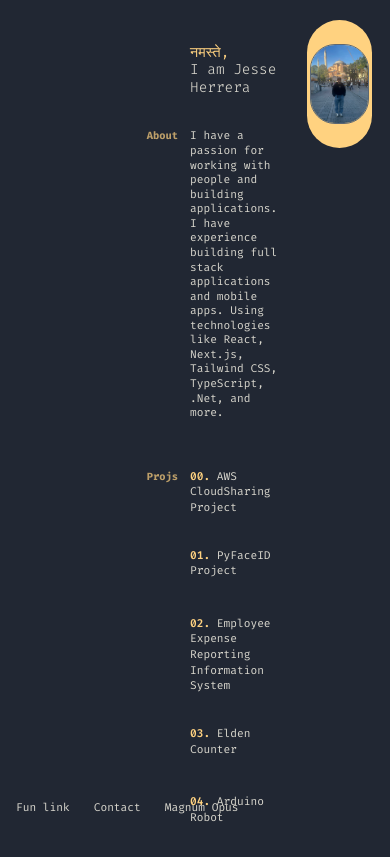
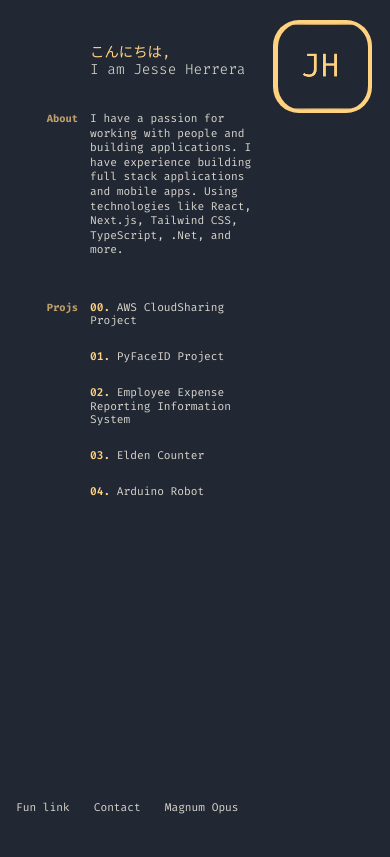
Before and after one commit to saintsjh/PortfolioWebsite, a Next.js app: page / in a window 390 px wide. Built offline with nearby package versions, Linux system fonts and the light colour scheme.

Commit message:
mobile integration

```diff
--- a/package.json
+++ b/package.json
@@ -12,7 +12,8 @@
     "@dimforge/rapier2d": "^0.17.3",
     "next": "15.3.3",
     "react": "^19.0.0",
-    "react-dom": "^19.0.0"
+    "react-dom": "^19.0.0",
+    "react-responsive": "^10.0.1"
   },
   "devDependencies": {
     "@eslint/eslintrc": "^3",
--- a/src/app/globals.css
+++ b/src/app/globals.css
@@ -191,9 +191,26 @@ li.list-item {
   gap: 1rem;
 }
 
+@media (max-width: 768px){
+.main-content-container {
+  margin-left: 10px;
+  margin-top: 60px;
+  display: flex;
+  flex-direction: column;
+  gap: 1rem;
+}}
+
 .text-content {
   flex: 2.5;
   padding-left: 100px;
+}
+
+@media (max-width: 768px){
+  .text-content {
+    flex: 1.0;
+    padding-left: 0px;
+  }
+
 }
 
 .image-content {
@@ -205,13 +222,38 @@ li.list-item {
   padding: 10px; /* Creates space around the image */
   border-radius: 57px; /* Slightly larger than the image's border-radius */
 }
+/* The following media queries are being removed because they conflict with the main mobile styles at the end of the file. */
+/*
+@media (max-width: 768px){
+  .image-content {
+    justify-content: center;
+    flex: 1;
+    padding: 0;
+    background-color: transparent;
+    border-radius: 10px;
+  }
+}
+@media (max-width:768px){
+  .profile-image {
+    width: 100%;
+    height: 100%;
+    object-fit: cover;
+    border-radius: 18px;
+    border: 2px solid var(--ayu-fg);
+    transition: all 0.3s ease-in-out;
+  }
 
+  .profile-image:hover {
+    box-shadow: 0 0 0px 0px var(--ayu-cyan);
+  }
+}
+*/
 .profile-image {
   width: 100%;
   height: 100%;
   object-fit: cover;
   border-radius: 50px;
-  border: 1px solid var(--ayu-comment);
+  border: 0px solid var(--ayu-comment);
   transition: all 0.3s ease-in-out;
 }
 
@@ -311,16 +353,27 @@ li.list-item {
   }
 
   .image-content {
-    flex: 1; /* Keep the same proportions */
-    max-width: 120px; /* Much smaller image */
-    max-height: 120px;
-    padding: 4px; /* Smaller padding */
+    /* Consolidated and updated styles for the mobile image container */
+    flex: none; /* Prevent the container from growing */
+    width: fit-content; /* Shrink-wrap the container to its content */
+    height: fit-content; /* Allow height to be determined by content */
+    padding: 3px 4.5px; /* Use different vertical (2px) and horizontal (4px) padding to create even spacing */
+    background-color: var(--ayu-orange); /* Set the requested background */
+    border-radius: 26px; /* Image radius (24px) + vertical padding (2px) */
+    align-self: flex-start; /* Move to top of flex container */
   }
 
   .profile-image {
-    max-width: 100%;
-    height: auto;
-    border-radius: 25px !important; /* Smaller border radius */
+    /* Consolidated and updated styles for the mobile image */
+    width: 90px;
+    height: 87px;
+    object-fit: cover;
+    border-radius: 24px;
+    transition: all 0.3s ease-in-out;
+  }
+
+  .profile-image:hover {
+    box-shadow: none; /* Remove hover shadow on mobile */
   }
 
   .main-heading {
@@ -365,7 +418,8 @@ li.list-item {
   }
 
   .activate-button {
-    top: 40%;
+    top: 1rem;
+    left: 1rem;
     padding: 0.75rem 1.25rem;
     font-size: 0.8rem;
     min-height: 40px;
@@ -383,20 +437,20 @@ li.list-item {
 
   /* Smaller list items but still touch-friendly */
   .list-item {
-    margin-top: 0.75rem;
-    line-height: 1.4;
+    margin-top: 0;
+    line-height: 1.2;
   }
 
   .list-item a {
-    padding: 0.5rem 0;
+    padding: 0.2rem 0;
     font-size: 0.7rem;
-    min-height: 36px;
+    min-height: auto;
     display: block;
   }
 
   /* Scale down physics characters */
   .physics-character {
-    font-size: 0.7rem;
+    font-size: 0.6rem;
   }
 
   .physics-character.main-heading {
@@ -404,7 +458,7 @@ li.list-item {
   }
 
   .physics-character.list-item {
-    font-size: 0.7rem;
+    font-size: 0.6rem;
   }
 }
 
@@ -413,3 +467,12 @@ li.list-item {
   color: var(--ayu-orange);
   font-weight: 600;
 }
+
+/* Override for the physics blueprint to allow text wrapping during measurement */
+.physics-blueprint .main-heading {
+  display: block;
+}
+
+.physics-blueprint .section-body p {
+  display: block;
+}
--- a/src/app/home-content.ts
+++ b/src/app/home-content.ts
@@ -30,8 +30,13 @@ interface ImageContent {
   src: string;
   alt: string;
 }
+interface ImageContent2 {
+  type: 'image2';
+  src: string;
+  alt: string;
+}
 
-export type HomeContentItem = SectionContent | ImageContent | ListItemContent;
+export type HomeContentItem = SectionContent | ImageContent | ListItemContent | ImageContent2;
 
 // Collection of "Hello" greetings in different languages
 export const greetings = [
@@ -84,6 +89,7 @@ export const homeContent: HomeContentItem[] = [
       text3: 'technologies like React, Next.js, Tailwind CSS, TypeScript, .Net, and more.'
     },
   },
+
   { type: 'listItem', heading: 'Projs.', text: '00. AWS CloudSharing Project', href: 'https://github.com/saintsjh/AwsCloudSharing' },
   { type: 'listItem', heading: 'Projs.', text: '01. PyFaceID Project', href: 'https://github.com/saintsjh/PyFaceID' },
   { type: 'listItem', heading: 'Projs.', text: '02. Employee Expense Reporting Information System', href: '' },
@@ -94,4 +100,9 @@ export const homeContent: HomeContentItem[] = [
     src: '/imgs/IMG_2635.jpeg',
     alt: 'Jesse Herrera',
   },
+  {
+    type: 'image2',
+    src: '/imgs/JH(2).png',
+    alt: 'Jesse Herrera',
+  }
 ];
--- a/src/app/page.tsx
+++ b/src/app/page.tsx
@@ -1,11 +1,22 @@
+'use client';
+
 import Link from "next/link";
 import Image from "next/image";
 import TypingEffect from "@/components/TypingEffect";
 import { homeContent, getRandomGreeting } from './home-content'; // Import the content data
+import { useMediaQuery } from 'react-responsive';
+import { useState, useEffect } from 'react';
 
 export default function Home() {
-  // Get random greeting on component render
   const randomHello = getRandomGreeting();
+  const [isMounted, setIsMounted] = useState(false);
+  const isMobile = useMediaQuery({ query: '(max-width: 768px)' });
+
+  useEffect(() => {
+    setIsMounted(true);
+  }, []);
+
+  const image = (isMounted && isMobile) ? '/imgs/JH(2).png' : '/imgs/IMG_2635.jpeg';
 
   return (
     <main>
@@ -54,7 +65,6 @@ export default function Home() {
             }
             return null;
           })}
-          {/* Render the Projects List Separately */}
           <div className="content-section">
             <div className="section-heading" style={{
               color: 'var(--ayu-orange)',
@@ -66,7 +76,6 @@ export default function Home() {
               <ul>
                 {homeContent.map((item, index) => {
                   if (item.type === 'listItem') {
-                    // Extract number and project name
                     const match = item.text.match(/^(\d+\.\s)(.+)$/);
                     const number = match ? match[1] : '';
                     const projectName = match ? match[2] : item.text;
@@ -92,14 +101,8 @@ export default function Home() {
             </div>
           </div>
         </div>
-        {/* Render the Image */}
         <div className="image-content">
-          {homeContent.map((item, index) => {
-            if (item.type === 'image') {
-              return <Image key={index} className="profile-image" src={item.src} alt={item.alt} width={500} height={500} />;
-            }
-            return null;
-          })}
+          <Image src={image} className="profile-image" alt="Jesse Herrera" width={500} height={500} />
         </div>
       </div>
     </main>
--- a/src/components/CharacterPhysics.tsx
+++ b/src/components/CharacterPhysics.tsx
@@ -1,8 +1,9 @@
 'use client';
 
-import { useState, useEffect, useRef, useLayoutEffect } from 'react';
+import { useState, useEffect, useRef, useLayoutEffect, useMemo } from 'react';
 import Image from 'next/image';
 import { HomeContentItem, getRandomGreeting } from '@/app/home-content';
+import { useMediaQuery } from 'react-responsive';
 
 // --- TYPE DEFINITIONS ---
 
@@ -34,7 +35,7 @@ interface CharacterPhysicsProps {
 // --- UTILITY FUNCTION ---
 
 // Deconstructs the page content into a flat list of characters and images.
-const deconstructContent = (content: HomeContentItem[], randomHello: string): DeconstructedItem[] => {
+const deconstructContent = (content: HomeContentItem[], randomHello: string, isMobile: boolean): DeconstructedItem[] => {
   const deconstructed: DeconstructedItem[] = [];
 
   content.forEach(item => {
@@ -64,6 +65,22 @@ const deconstructContent = (content: HomeContentItem[], randomHello: string): De
           });
         }
       } else if (item.body.type === 'paragraph') {
+        if (isMobile) {
+          const mobileLines = [
+            "I have a passion for working with people",
+            "and building applications. I have",
+            "experience building full stack",
+            "applications and mobile apps. Using",
+            "technologies like React, Next.js,",
+            "Tailwind CSS, TypeScript, .Net, and more."
+          ];
+          mobileLines.forEach((line, index) => {
+            line.split('').forEach(char => deconstructed.push({ type: 'char', char, style: 'paragraph' }));
+            if (index < mobileLines.length - 1) {
+              deconstructed.push({ type: 'char', char: '\n', style: 'paragraph' });
+            }
+          });
+        } else {
           const { text, text2, text3 } = item.body;
           text.split('').forEach(char => deconstructed.push({ type: 'char', char, style }));
           if (text2) {
@@ -71,6 +88,7 @@ const deconstructContent = (content: HomeContentItem[], randomHello: string): De
           }
           if (text3) {
             text3.split('').forEach(char => deconstructed.push({ type: 'char', char, style }));
+          }
         }
       }
     } else if (item.type === 'listItem') {
@@ -114,19 +132,28 @@ const CharacterPhysics: React.FC<CharacterPhysicsProps> = ({ content }) => {
   const containerRef = useRef<HTMLDivElement>(null);
   const mousePos = useRef({ x: 0, y: 0 });
   const animationFrameId = useRef<number | null>(null);
+  const isMobile = useMediaQuery({ query: '(max-width: 768px)' });
+  const [isMounted, setIsMounted] = useState(false);
+  const [randomHello, setRandomHello] = useState('');
 
-  // Get a single random greeting and store it in a ref so it's consistent.
-  const randomHello = useRef(getRandomGreeting()).current;
+  useEffect(() => {
+    setIsMounted(true);
+    setRandomHello(getRandomGreeting());
+  }, []);
 
   // Extract the image from the content to be rendered separately.
-  const imageItem = content.find(item => item.type === 'image');
+  const imageItem = (isMounted && isMobile) ? '/imgs/JH(2).png' : '/imgs/IMG_2635.jpeg';
 
   // Memoize the deconstructed content to avoid re-computation.
-  const deconstructed = useRef(deconstructContent(content, randomHello)).current;
+  // CRITICAL: Only deconstruct AFTER the random greeting is set on the client.
+  const deconstructed = useMemo(() => {
+    if (!isMounted || !randomHello) return [];
+    return deconstructContent(content, randomHello, isMobile);
+  }, [isMounted, content, randomHello, isMobile]);
 
   // Phase 1: Measure the layout, then set the state to 'settled'.
   useLayoutEffect(() => {
-    if (physicsState !== 'measuring') return;
+    if (physicsState !== 'measuring' || deconstructed.length === 0) return;
 
     // Wait for fonts and give a minimal delay for any final CSS layout shifts.
     document.fonts.ready.then(() => {
@@ -136,14 +163,15 @@ const CharacterPhysics: React.FC<CharacterPhysicsProps> = ({ content }) => {
         const containerRect = containerRef.current.getBoundingClientRect();
         const measuredObjects: PhysicsObject[] = [];
         const elements = layoutRef.current.querySelectorAll('[data-id]');
+        const mobileYOffset = isMobile ? 50 : 0; // Add 50px offset on mobile
+        const mobileXOffset = isMobile ? -45 : 0; // Add -20px offset on mobile
 
         elements.forEach(element => {
           const id = parseInt(element.getAttribute('data-id')!, 10);
           const rect = element.getBoundingClientRect();
 
-          // CRITICAL FIX: Convert absolute viewport coordinates to coordinates relative to this component.
-          const homeX = rect.left - containerRect.left;
-          const homeY = rect.top - containerRect.top;
+          const homeX = rect.left - containerRect.left + mobileXOffset;
+          const homeY = rect.top - containerRect.top + mobileYOffset;
 
           measuredObjects.push({
             id: id,
@@ -267,10 +295,9 @@ const CharacterPhysics: React.FC<CharacterPhysicsProps> = ({ content }) => {
               obj.x += obj.vx * dt;
               obj.y += obj.vy * dt;
               const boundaryPadding = obj.radius;
-              // Constrain text to the left side (approximately 75% of screen width to match homepage layout)
-              // On mobile, adjust for smaller proportions
+              // Constrain text to the left side on desktop, but allow full width on mobile.
               const isMobile = window.innerWidth <= 768;
-              const maxTextWidth = isMobile ? window.innerWidth * 0.65 : window.innerWidth * 0.75;
+              const maxTextWidth = isMobile ? window.innerWidth : window.innerWidth * 0.75;
               if (obj.x < boundaryPadding) { obj.x = boundaryPadding; obj.vx *= -0.5; }
               if (obj.x > maxTextWidth - boundaryPadding) { obj.x = maxTextWidth - boundaryPadding; obj.vx *= -0.5; }
               if (obj.y < boundaryPadding) { obj.y = boundaryPadding; obj.vy *= -0.5; }
@@ -347,9 +374,6 @@ const CharacterPhysics: React.FC<CharacterPhysicsProps> = ({ content }) => {
 
 
   const activatePhysics = () => {
-    // By simply setting the state to 'active', we allow the existing animation
-    // loop to take over. The characters will start reacting to the mouse
-    // from their settled positions without an initial explosive force.
     setPhysicsState('active');
   };
 
@@ -367,11 +391,11 @@ const CharacterPhysics: React.FC<CharacterPhysicsProps> = ({ content }) => {
 
         {/* The static image, which is visible in ALL states except 'measuring' */}
         <div className="image-content">
-          {imageItem && imageItem.type === 'image' && (
+          {imageItem && (
             <Image
               className="profile-image"
-              src={imageItem.src}
-              alt={imageItem.alt}
+              src={imageItem}
+              alt="Jesse Herrera"
               width={500}
               height={500}
               style={{ opacity: physicsState !== 'measuring' ? 1 : 0, transition: 'opacity 0.5s' }}
@@ -399,7 +423,12 @@ const CharacterPhysics: React.FC<CharacterPhysicsProps> = ({ content }) => {
           In the 'settled' state, their x/y will match their homeX/homeY, so they look like static text.
       */}
       <div style={{ position: 'absolute', top: 0, left: 0 }}>
-        {objects.map(obj => <RenderedObject key={obj.id} object={obj} />)}
+        {objects.map(obj => {
+          if (obj.content.type === 'char' && obj.content.char === '\n') {
+            return null; // Don't render newline characters as physics objects
+          }
+          return <RenderedObject key={obj.id} object={obj} />;
+        })}
       </div>
 
       {/* Hidden blueprint for measurement */}
@@ -416,7 +445,7 @@ const CharacterPhysics: React.FC<CharacterPhysicsProps> = ({ content }) => {
             pointerEvents: 'none'
           }}
         >
-          <BlueprintRenderer content={content} randomHello={randomHello} />
+          <BlueprintRenderer content={content} randomHello={randomHello} isMobile={isMobile} />
         </div>
       )}
     </div>
@@ -432,7 +461,7 @@ const RenderedObject: React.FC<{ object: PhysicsObject }> = ({ object }) => {
     top: 0,
     transform: `translate(${object.x}px, ${object.y}px) rotate(${object.rotation}deg)`,
     color: 'var(--ayu-fg)',
-    minWidth: 'auto', // Simplified to avoid potential errors on undefined content
+    minWidth: 'auto',
     display: 'inline-block',
   };
 
@@ -440,7 +469,7 @@ const RenderedObject: React.FC<{ object: PhysicsObject }> = ({ object }) => {
     let className = 'physics-character';
     const charStyle: React.CSSProperties = { ...style };
     if (object.content.char === ' ') {
-      charStyle.minWidth = '0.25rem';
+      charStyle.minWidth = '0.3em';
     }
     if (object.content.style === 'heading') className = 'physics-character main-heading';
     if (object.content.style === 'link') className = 'physics-character list-item';
@@ -463,13 +492,13 @@ const RenderedObject: React.FC<{ object: PhysicsObject }> = ({ object }) => {
   return null;
 };
 
-const BlueprintRenderer: React.FC<{ content: HomeContentItem[], randomHello: string }> = ({ content, randomHello }) => {
+const BlueprintRenderer: React.FC<{ content: HomeContentItem[], randomHello: string, isMobile: boolean }> = ({ content, randomHello, isMobile }) => {
   let charIndex = 0;
   const imageItem = content.find(item => item.type === 'image');
 
   return (
     <div className="main-content-container">
-      <div className="text-content" style={{ paddingLeft: '20px' }}>
+      <div className="text-content" style={{ paddingLeft: '6px' }}>
         {/* Render Sections with character spans for measurement */}
         {content.map((item, index) => {
           if (item.type === 'section') {
@@ -500,11 +529,29 @@ const BlueprintRenderer: React.FC<{ content: HomeContentItem[], randomHello: str
                     </h1>
                   )}
                   {item.body.type === 'paragraph' && (
+                    <div className="section-body">
+                      {isMobile ? (
+                        <div>
+                          {"I have a passion for working with people".split('').map(char => <span key={charIndex} data-id={charIndex++}>{char}</span>)}
+                          <span data-id={charIndex++} style={{ display: 'none' }}>{'\n'}</span><br />
+                          {"and building applications. I have".split('').map(char => <span key={charIndex} data-id={charIndex++}>{char}</span>)}
+                          <span data-id={charIndex++} style={{ display: 'none' }}>{'\n'}</span><br />
+                          {"experience building full stack".split('').map(char => <span key={charIndex} data-id={charIndex++}>{char}</span>)}
+                          <span data-id={charIndex++} style={{ display: 'none' }}>{'\n'}</span><br />
+                          {"applications and mobile apps. Using".split('').map(char => <span key={charIndex} data-id={charIndex++}>{char}</span>)}
+                          <span data-id={charIndex++} style={{ display: 'none' }}>{'\n'}</span><br />
+                          {"technologies like React, Next.js,".split('').map(char => <span key={charIndex} data-id={charIndex++}>{char}</span>)}
+                          <span data-id={charIndex++} style={{ display: 'none' }}>{'\n'}</span><br />
+                          {"Tailwind CSS, TypeScript, .Net, and more.".split('').map(char => <span key={charIndex} data-id={charIndex++}>{char}</span>)}
+                        </div>
+                      ) : (
                         <>
                           <p>{item.body.text.split('').map(char => <span key={charIndex} data-id={charIndex++}>{char}</span>)}</p>
                           {item.body.text2 && <p style={{ marginTop: '1rem' }}>{item.body.text2.split('').map(char => <span key={charIndex} data-id={charIndex++}>{char}</span>)}</p>}
                           {item.body.text3 && <p style={{ marginTop: '1rem' }}>{item.body.text3.split('').map(char => <span key={charIndex} data-id={charIndex++}>{char}</span>)}</p>}
                         </>
+                      )}
+                    </div>
                   )}
                 </div>
               </div>
@@ -523,7 +570,6 @@ const BlueprintRenderer: React.FC<{ content: HomeContentItem[], randomHello: str
             <ul style={{ listStyleType: 'none', padding: 0, margin: 0, marginTop: '2rem' }}>
               {content.map((item, index) => {
                 if (item.type === 'listItem') {
-                  // Check if text starts with a number pattern
                   const match = item.text.match(/^(\d+\.\s)(.+)$/);
                   return (
                     <li className="list-item" key={index} style={{ marginBottom: '0.5rem' }}>
```
Also changed, not shown: public/imgs/JH(2).png (added), 1 other file (tests, documents, lock files or other folders). Lines whose indentation alone changed are shown as unchanged.
